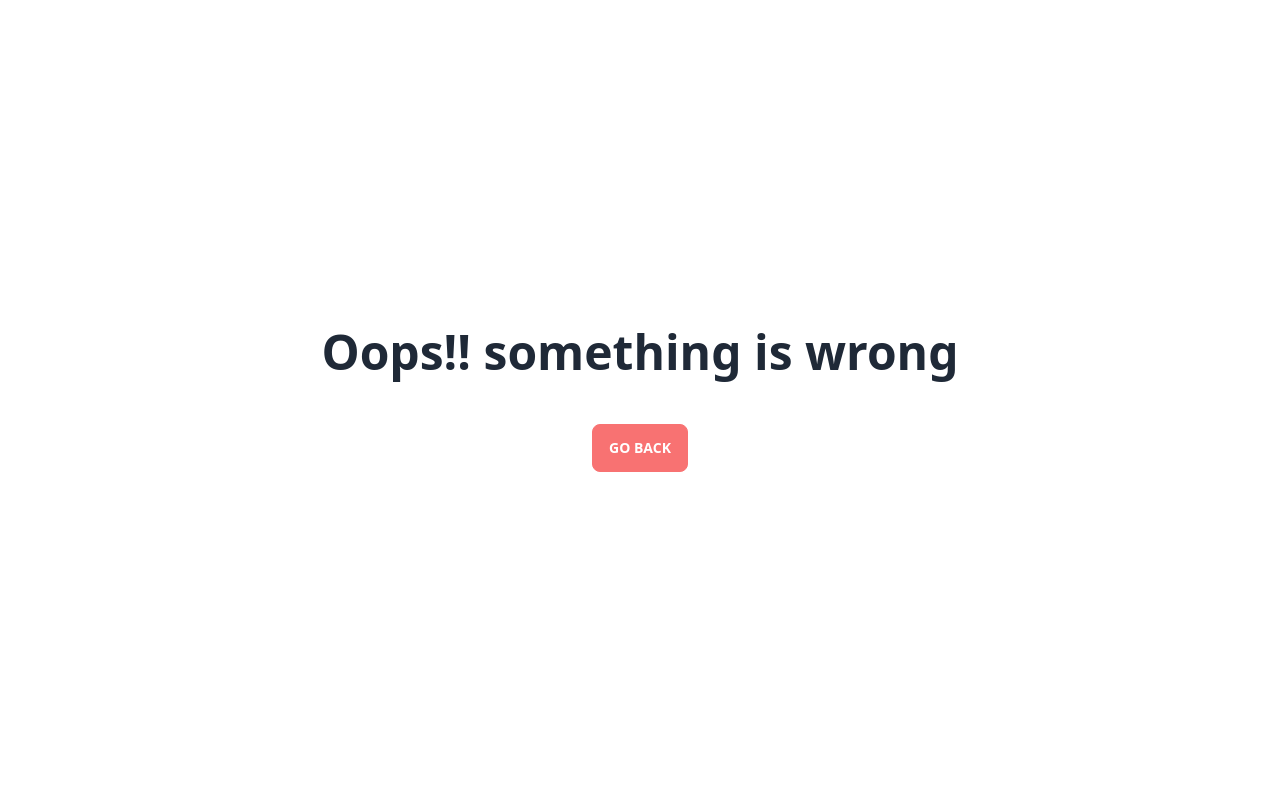
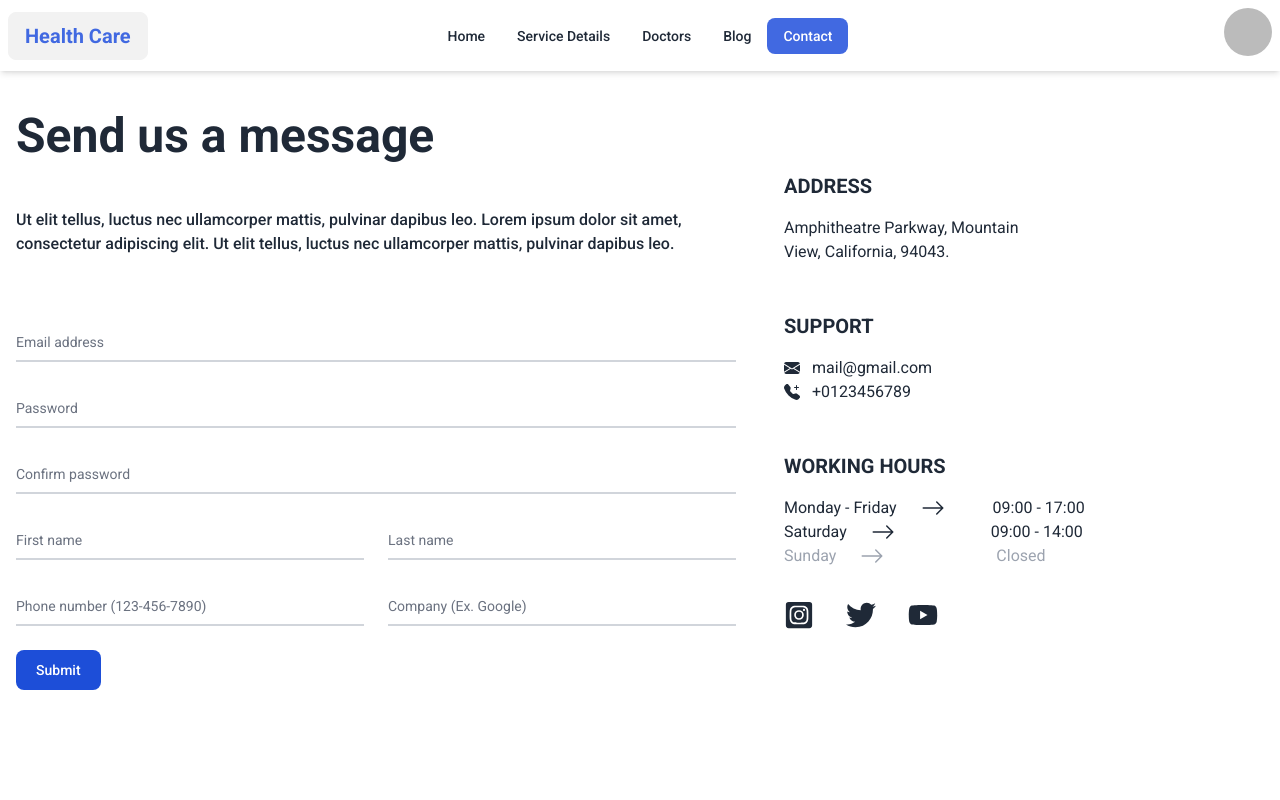
Before and after one commit to saiful1213/Health-Care, a React (Vite) app: page /contact in a window 1280 px wide. Shown: the top 800 px of the page. Built offline with nearby package versions, Linux system fonts and the light colour scheme; no server answers; sample sign-in values are in the browser's storage.

Commit message:
add readme.md file and answer the questions and project features. completed the projected

```diff
--- a/index.html
+++ b/index.html
@@ -5,7 +5,7 @@
   <meta charset="UTF-8" />
   <link rel="icon" type="image/svg+xml" href="/doctor.png" />
   <meta name="viewport" content="width=device-width, initial-scale=1.0" />
-  <title>Health Care || Home</title>
+  <title>Health Care- Home</title>
 </head>
 
 <body>
--- a/src/Component/Navbar/Navbar.jsx
+++ b/src/Component/Navbar/Navbar.jsx
@@ -42,6 +42,13 @@ const Navbar = () => {
             isPending ? "pending" : isActive ? "bg-heading text-white hover:text-title" : ""
          }><button className="font-medium hover:text-heading">Blog</button></NavLink>
       </li>
+      {
+         user && <li className="font-medium hover:text-heading">
+            <NavLink to="/contact" className={({ isActive, isPending }) =>
+               isPending ? "pending" : isActive ? "bg-heading text-white hover:text-title" : ""
+            }><button className="font-medium hover:text-heading">Contact</button></NavLink>
+         </li>
+      }
    </>
 
    return (
--- a/src/Pages/Blog/Blog.jsx
+++ b/src/Pages/Blog/Blog.jsx
@@ -10,7 +10,7 @@ const Blog = () => {
    return (
       <div className="mt-24 px-4">
          <Helmet>
-            <title>Health Care || Blog</title>
+            <title>Health Care- Blog</title>
          </Helmet>
          <h1 className="text-4xl text-center mb-4 font-bold">Latest News</h1>
          <p className="font-medium md:w-3/5 md:text-center mx-auto mb-12">Finding the right content type and topic for your blog is critical. The last thing you want is to spend hours and days writing a piece of content that doesn’t end up performing well.</p>
--- /dev/null
+++ b/src/Pages/Contact/Contact.jsx
@@ -0,0 +1,82 @@
+import { BsFillEnvelopeFill, BsTelephonePlusFill, BsArrowRight } from "react-icons/bs"
+import { FaInstagramSquare, FaYoutube, FaTwitter } from "react-icons/fa"
+
+
+const Contact = () => {
+   return (
+      <div className="mt-28 px-4">
+         <div className="flex flex-col md:flex-row gap-12 lg:items-center">
+            <div className="lg:w-3/5">
+               <h1 className="text-5xl font-bold">Send us a message</h1>
+               <p className="font-medium mt-12 mb-16">Ut elit tellus, luctus nec ullamcorper mattis, pulvinar dapibus leo. Lorem ipsum dolor sit amet, consectetur adipiscing elit. Ut elit tellus, luctus nec ullamcorper mattis, pulvinar dapibus leo.</p>
+
+               <form>
+                  <div className="relative z-0 w-full mb-6 group">
+                     <input type="email" name="floating_email" id="floating_email" className="block py-2.5 px-0 w-full text-sm text-gray-900 bg-transparent border-0 border-b-2 border-gray-300 appearance-none dark:text-white dark:border-gray-600 dark:focus:border-blue-500 focus:outline-none focus:ring-0 focus:border-blue-600 peer" placeholder=" " required />
+                     <label className="floating_email peer-focus:font-medium absolute text-sm text-gray-500 dark:text-gray-400 duration-300 transform -translate-y-6 scale-75 top-3 -z-10 origin-[0] peer-focus:left-0 peer-focus:text-blue-600 peer-focus:dark:text-blue-500 peer-placeholder-shown:scale-100 peer-placeholder-shown:translate-y-0 peer-focus:scale-75 peer-focus:-translate-y-6">Email address</label>
+                  </div>
+                  <div className="relative z-0 w-full mb-6 group">
+                     <input type="password" name="floating_password" id="floating_password" className="block py-2.5 px-0 w-full text-sm text-gray-900 bg-transparent border-0 border-b-2 border-gray-300 appearance-none dark:text-white dark:border-gray-600 dark:focus:border-blue-500 focus:outline-none focus:ring-0 focus:border-blue-600 peer" placeholder=" " required />
+                     <label className="floating_password peer-focus:font-medium absolute text-sm text-gray-500 dark:text-gray-400 duration-300 transform -translate-y-6 scale-75 top-3 -z-10 origin-[0] peer-focus:left-0 peer-focus:text-blue-600 peer-focus:dark:text-blue-500 peer-placeholder-shown:scale-100 peer-placeholder-shown:translate-y-0 peer-focus:scale-75 peer-focus:-translate-y-6">Password</label>
+                  </div>
+                  <div className="relative z-0 w-full mb-6 group">
+                     <input type="password" name="repeat_password" id="floating_repeat_password" className="block py-2.5 px-0 w-full text-sm text-gray-900 bg-transparent border-0 border-b-2 border-gray-300 appearance-none dark:text-white dark:border-gray-600 dark:focus:border-blue-500 focus:outline-none focus:ring-0 focus:border-blue-600 peer" placeholder=" " required />
+                     <label className="floating_repeat_password peer-focus:font-medium absolute text-sm text-gray-500 dark:text-gray-400 duration-300 transform -translate-y-6 scale-75 top-3 -z-10 origin-[0] peer-focus:left-0 peer-focus:text-blue-600 peer-focus:dark:text-blue-500 peer-placeholder-shown:scale-100 peer-placeholder-shown:translate-y-0 peer-focus:scale-75 peer-focus:-translate-y-6">Confirm password</label>
+                  </div>
+                  <div className="grid md:grid-cols-2 md:gap-6">
+                     <div className="relative z-0 w-full mb-6 group">
+                        <input type="text" name="floating_first_name" id="floating_first_name" className="block py-2.5 px-0 w-full text-sm text-gray-900 bg-transparent border-0 border-b-2 border-gray-300 appearance-none dark:text-white dark:border-gray-600 dark:focus:border-blue-500 focus:outline-none focus:ring-0 focus:border-blue-600 peer" placeholder=" " required />
+                        <label className="floating_first_name peer-focus:font-medium absolute text-sm text-gray-500 dark:text-gray-400 duration-300 transform -translate-y-6 scale-75 top-3 -z-10 origin-[0] peer-focus:left-0 peer-focus:text-blue-600 peer-focus:dark:text-blue-500 peer-placeholder-shown:scale-100 peer-placeholder-shown:translate-y-0 peer-focus:scale-75 peer-focus:-translate-y-6">First name</label>
+                     </div>
+                     <div className="relative z-0 w-full mb-6 group">
+                        <input type="text" name="floating_last_name" id="floating_last_name" className="block py-2.5 px-0 w-full text-sm text-gray-900 bg-transparent border-0 border-b-2 border-gray-300 appearance-none dark:text-white dark:border-gray-600 dark:focus:border-blue-500 focus:outline-none focus:ring-0 focus:border-blue-600 peer" placeholder=" " required />
+                        <label className="floating_last_name peer-focus:font-medium absolute text-sm text-gray-500 dark:text-gray-400 duration-300 transform -translate-y-6 scale-75 top-3 -z-10 origin-[0] peer-focus:left-0 peer-focus:text-blue-600 peer-focus:dark:text-blue-500 peer-placeholder-shown:scale-100 peer-placeholder-shown:translate-y-0 peer-focus:scale-75 peer-focus:-translate-y-6">Last name</label>
+                     </div>
+                  </div>
+                  <div className="grid md:grid-cols-2 md:gap-6">
+                     <div className="relative z-0 w-full mb-6 group">
+                        <input type="tel" pattern="[0-9]{3}-[0-9]{3}-[0-9]{4}" name="floating_phone" id="floating_phone" className="block py-2.5 px-0 w-full text-sm text-gray-900 bg-transparent border-0 border-b-2 border-gray-300 appearance-none dark:text-white dark:border-gray-600 dark:focus:border-blue-500 focus:outline-none focus:ring-0 focus:border-blue-600 peer" placeholder=" " required />
+                        <label className="floating_phone peer-focus:font-medium absolute text-sm text-gray-500 dark:text-gray-400 duration-300 transform -translate-y-6 scale-75 top-3 -z-10 origin-[0] peer-focus:left-0 peer-focus:text-blue-600 peer-focus:dark:text-blue-500 peer-placeholder-shown:scale-100 peer-placeholder-shown:translate-y-0 peer-focus:scale-75 peer-focus:-translate-y-6">Phone number (123-456-7890)</label>
+                     </div>
+                     <div className="relative z-0 w-full mb-6 group">
+                        <input type="text" name="floating_company" id="floating_company" className="block py-2.5 px-0 w-full text-sm text-gray-900 bg-transparent border-0 border-b-2 border-gray-300 appearance-none dark:text-white dark:border-gray-600 dark:focus:border-blue-500 focus:outline-none focus:ring-0 focus:border-blue-600 peer" placeholder=" " required />
+                        <label className="floating_company peer-focus:font-medium absolute text-sm text-gray-500 dark:text-gray-400 duration-300 transform -translate-y-6 scale-75 top-3 -z-10 origin-[0] peer-focus:left-0 peer-focus:text-blue-600 peer-focus:dark:text-blue-500 peer-placeholder-shown:scale-100 peer-placeholder-shown:translate-y-0 peer-focus:scale-75 peer-focus:-translate-y-6">Company (Ex. Google)</label>
+                     </div>
+                  </div>
+                  <button type="submit" className="text-white bg-blue-700 hover:bg-blue-800 focus:ring-4 focus:outline-none focus:ring-blue-300 font-medium rounded-lg text-sm w-full sm:w-auto px-5 py-2.5 text-center dark:bg-blue-600 dark:hover:bg-blue-700 dark:focus:ring-blue-800">Submit</button>
+               </form>
+
+            </div>
+            <div className="lg:w-2/5">
+               <h4 className="text-xl mb-4 font-bold">ADDRESS</h4>
+               <p className="mb-12">Amphitheatre Parkway, Mountain <br /> View, California, 94043.</p>
+
+               <h4 className="text-xl mb-4 font-bold">SUPPORT</h4>
+               <p className="flex items-center gap-3"><BsFillEnvelopeFill />mail@gmail.com</p>
+               <p className="mb-12 flex items-center gap-3"> <BsTelephonePlusFill /> +0123456789</p>
+
+               <h4 className="text-xl mb-4 font-bold">WORKING HOURS</h4>
+               <div className="flex gap-12">
+                  <p className="flex items-center gap-6">Monday - Friday <BsArrowRight size={'1.5rem'} /></p>
+                  <p>09:00 - 17:00</p>
+               </div>
+               <div className="flex gap-24">
+                  <p className="flex items-center gap-6">Saturday <BsArrowRight size={'1.5rem'} /></p>
+                  <p>09:00 - 14:00</p>
+               </div>
+               <div className="flex gap-28 text-gray-400">
+                  <p className="flex items-center gap-6">Sunday <BsArrowRight size={'1.5rem'} /></p>
+                  <p>Closed</p>
+               </div>
+               <div className="flex gap-8 text-3xl mt-8 font-bold">
+                  <FaInstagramSquare />
+                  <FaTwitter />
+                  <FaYoutube />
+               </div>
+            </div>
+         </div>
+      </div>
+   );
+};
+
+export default Contact;
--- a/src/Pages/Doctors/Doctors.jsx
+++ b/src/Pages/Doctors/Doctors.jsx
@@ -11,7 +11,7 @@ const Doctors = () => {
    return (
       <div className="mt-36 px-4">
          <Helmet>
-            <title>Health Care || Doctors</title>
+            <title>Health Care- Doctors</title>
          </Helmet>
 
          <h1 className="text-4xl text-center mb-4 font-bold">Meet Our Doctors</h1>
--- a/src/Pages/Home/Home.jsx
+++ b/src/Pages/Home/Home.jsx
@@ -10,7 +10,7 @@ const Home = () => {
    return (
       <div>
          <Helmet>
-            <title>Health Care || Home</title>
+            <title>Health Care- Home</title>
          </Helmet>
          <Banner></Banner>
          <Services></Services>
--- a/src/Pages/Login/Login.jsx
+++ b/src/Pages/Login/Login.jsx
@@ -38,7 +38,7 @@ const Login = () => {
    return (
       <div className="h-screen">
          <Helmet>
-            <title>Health Care || Login</title>
+            <title>Health Care- Login</title>
          </Helmet>
          <div className="hero  bg-base-200 pb-24">
             <div className="hero-content flex-col mt-24 w-1/2 mx-auto">
--- a/src/Pages/Register/Register.jsx
+++ b/src/Pages/Register/Register.jsx
@@ -58,7 +58,7 @@ const Register = () => {
    return (
       <div>
          <Helmet>
-            <title>Health Care || Register</title>
+            <title>Health- Register</title>
          </Helmet>
          <div className="hero bg-base-200 pb-24">
             <div className="hero-content flex-col mt-24 w-1/2 mx-auto">
--- a/src/Pages/ServiceDetails/ServiceDetails.jsx
+++ b/src/Pages/ServiceDetails/ServiceDetails.jsx
@@ -8,7 +8,7 @@ const ServiceDetails = () => {
    return (
       <div className="mt-36 px-4 min-h-[20vh]">
          <Helmet>
-            <title>Health Care || Service Details</title>
+            <title>Health Care- Service Details</title>
          </Helmet>
          {
             selectedCard ? <div>
--- a/src/Routes/Routes.jsx
+++ b/src/Routes/Routes.jsx
@@ -8,6 +8,7 @@ import Register from "../Pages/Register/Register";
 import PrivateRoute from "./PrivateRoute";
 import Blog from "../Pages/Blog/Blog";
 import Doctors from "../Pages/Doctors/Doctors";
+import Contact from "../Pages/Contact/Contact";
 
 
 
@@ -43,6 +44,10 @@ const Routes = createBrowserRouter([
             path: '/blog',
             element: <PrivateRoute><Blog></Blog></PrivateRoute>,
             loader: ()=> fetch('/blog.json')
+         },
+         {
+            path: '/contact',
+            element: <PrivateRoute><Contact></Contact></PrivateRoute>
          }
       ]
    }
```
Also changed, not shown: 1 other file (tests, documents, lock files or other folders).
